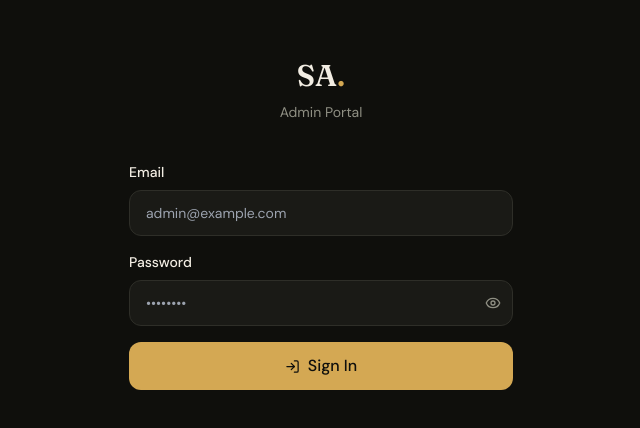
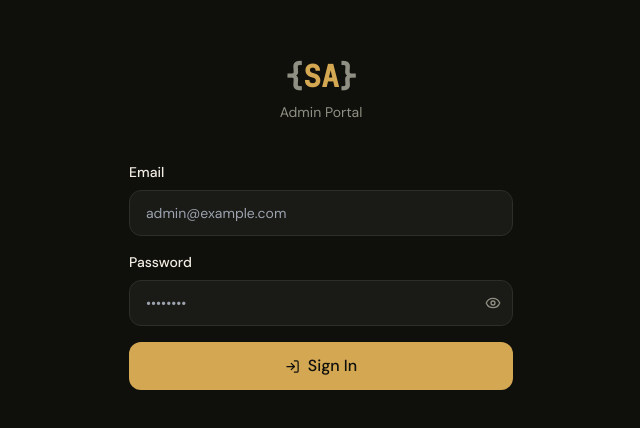
Before and after one commit to ShafiqueKhaki/Portfolio-Website-Shafique-Ahmed, a Next.js app in the folder frontend/: page /admin/login in a window 1280 px wide. Shown: the part 176-604 px from the top of the page, without its empty margins (319-959 px from the left). Built offline with nearby package versions, Linux system fonts and the light colour scheme; no server answers.

Commit message:
Update {SA} logo across all pages and admin panel

```diff
--- a/frontend/app/admin/login/page.jsx
+++ b/frontend/app/admin/login/page.jsx
@@ -45,8 +45,10 @@ function LoginForm() {
     <div className="min-h-screen flex items-center justify-center px-6 bg-[var(--bg)]">
       <div className="w-full max-w-sm">
         <div className="text-center mb-10">
-          <h1 className="font-display text-3xl font-semibold mb-2">
-            SA<span className="text-[var(--accent)]">.</span>
+          <h1 className="font-mono text-3xl font-semibold mb-2">
+            <span className="text-[var(--text-muted)]">{"{"}</span>
+            <span className="text-[var(--accent)]">SA</span>
+            <span className="text-[var(--text-muted)]">{"}"}</span>
           </h1>
           <p className="text-sm text-[var(--text-muted)]">Admin Portal</p>
         </div>
--- a/frontend/app/layout.jsx
+++ b/frontend/app/layout.jsx
@@ -8,7 +8,7 @@ export const dynamic = 'force-dynamic';
 
 export const metadata = {
   metadataBase: new URL(process.env.NEXT_PUBLIC_SITE_URL || "http://localhost:3000"),
-  title: { default: "Shafique Ahmed — CS Student & Aspiring Software Engineer", template: "%s | Shafique Ahmed" },
+  title: { default: "{SA} Shafique Ahmed — CS Student & Aspiring Software Engineer", template: "%s | {SA} Shafique Ahmed" },
   description: "Portfolio of Shafique Ahmed — 7th semester CS student, full-stack developer, and aspiring software engineer based in Sukkur, Pakistan.",
   openGraph: {
     type: "website",
--- a/frontend/app/not-found.jsx
+++ b/frontend/app/not-found.jsx
@@ -5,6 +5,11 @@ export default function NotFound() {
     <div className="min-h-screen flex items-center justify-center px-6">
       <div className="text-center max-w-md">
         <p className="font-mono text-8xl font-bold text-[var(--border)] mb-6">404</p>
+        <p className="font-mono text-2xl font-semibold mb-6">
+          <span className="text-[var(--text-muted)]">{"{"}</span>
+          <span className="text-[var(--accent)]">SA</span>
+          <span className="text-[var(--text-muted)]">{"}"}</span>
+        </p>
         <h1 className="font-display text-3xl font-semibold mb-4">Page not found</h1>
         <p className="text-[var(--text-muted)] mb-8">
           The page you're looking for doesn't exist or may have been moved.
--- a/frontend/components/admin/AdminShell.jsx
+++ b/frontend/components/admin/AdminShell.jsx
@@ -40,8 +40,11 @@ export default function AdminShell({ children }) {
       )}>
         {/* Logo */}
         <div className="h-16 flex items-center px-5 border-b border-[var(--border)]">
-          <Link href="/admin/dashboard" className="font-display text-lg font-semibold">
-            SA <span className="text-xs text-[var(--text-muted)] font-sans font-normal ml-1">Admin</span>
+          <Link href="/admin/dashboard" className="font-mono text-lg font-semibold tracking-tight">
+            <span className="text-[var(--text-muted)]">{"{"}</span>
+            <span className="text-[var(--accent)]">SA</span>
+            <span className="text-[var(--text-muted)]">{"}"}</span>
+            <span className="text-xs text-[var(--text-muted)] font-sans font-normal ml-2">Admin</span>
           </Link>
         </div>
 
@@ -100,7 +103,11 @@ export default function AdminShell({ children }) {
           <button onClick={() => setSidebarOpen(true)} className="p-2 text-[var(--text-muted)]">
             <Menu size={20} />
           </button>
-          <span className="font-display font-semibold ml-3">Admin</span>
+          <span className="font-mono font-semibold ml-3">
+            <span className="text-[var(--text-muted)]">{"{"}</span>
+            <span className="text-[var(--accent)]">SA</span>
+            <span className="text-[var(--text-muted)]">{"}"}</span>
+          </span>
         </div>
 
         <div className="flex-1 p-6 md:p-8">
```
